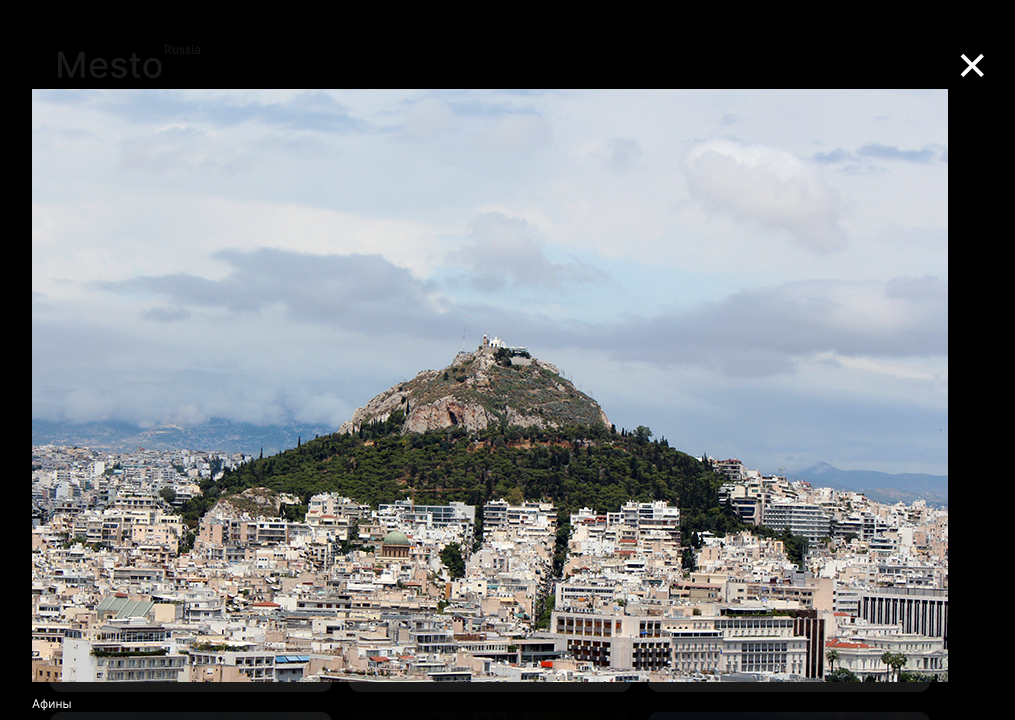
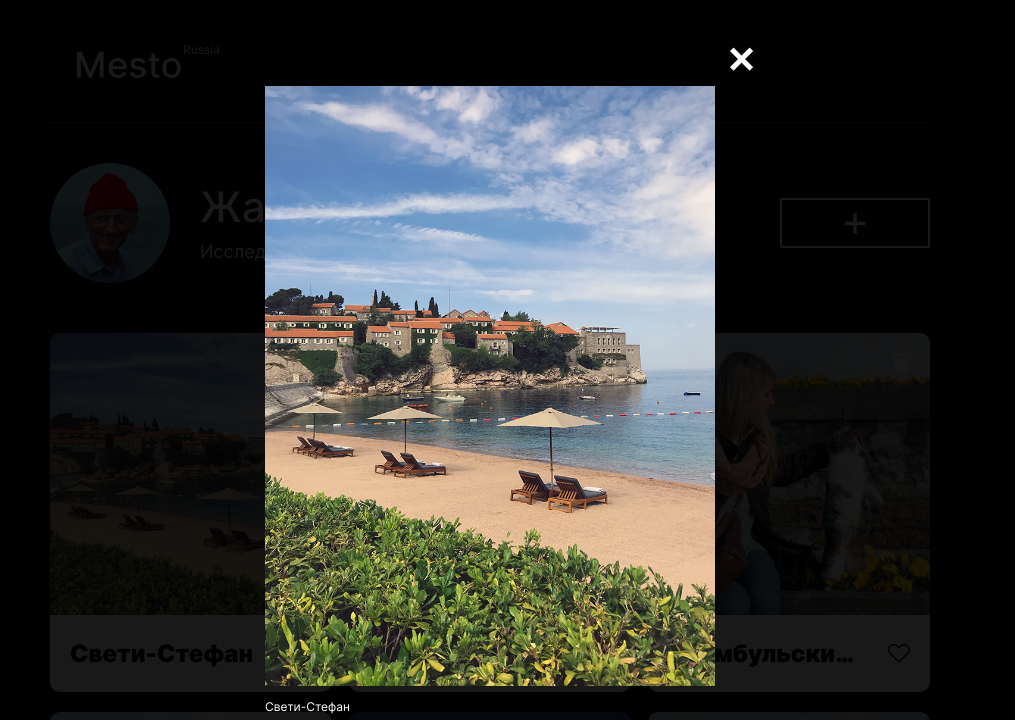
Before and after one commit to Iluxmas/mesto, a plain HTML site: page index.html in a window 1280 px wide. Both pictures are taken after a click on the picture 341 px from the left and 474 px from the top of the page. Shown: the top 720 px of the page, without its empty margins (150-1165 px from the left). Drawn offline with Linux system fonts and the light colour scheme; files whose address does not match are found by name.

Commit message:
5sprint 1st attempt

```diff
--- a/blocks/header/header.css
+++ b/blocks/header/header.css
@@ -10,5 +10,7 @@
   .header {
     padding-top: 45px;
     padding-bottom: 41px;
+    margin-left: 0;
+    margin-right: 0;
   }
 }
--- a/blocks/popup/__close-button/popup__close-button.css
+++ b/blocks/popup/__close-button/popup__close-button.css
@@ -1,9 +1,9 @@
 .popup__close-button {
   color: #FFFFFF;
-  font-weight: 500;
-  font-size: 32px;
+  font-weight: 700;
+  font-size: 26px;
   position: absolute;
-  top: -47px;
+  top: -40px;
   right: -5px;
   background: none;
   border: none;
@@ -11,8 +11,9 @@
 
 @media (min-width: 545px) {
   .popup__close-button {
+    top: -47px;
     right: -47px;
-    font-size: 40px;
+    font-size: 36px;
   }
 }
 
--- a/blocks/popup/__zoom-image/popup__zoom-image.css
+++ b/blocks/popup/__zoom-image/popup__zoom-image.css
@@ -1,6 +1,7 @@
 .popup__zoom-image {
     object-fit: cover;
     object-position: center;
-    max-width: 100%;
+    max-width: 75vw;
     max-height: 75vh;
+    height: auto;
 }
--- a/index.html
+++ b/index.html
@@ -44,7 +44,7 @@
 
     <div class="popup popup_card-zoom ">
       <div class="popup__image-container">
-        <img class="popup__zoom-image" src="" alt="">
+        <img class="popup__zoom-image" src="template" alt="">
         <h3 class="popup__image-caption"></h3>
         <button class="popup__close-button">&#10005;</button>
       </div>
@@ -76,7 +76,7 @@
 
   <template id="card-template">
     <li class="card">
-      <img class="card__image" src="" alt="">
+      <img class="card__image" src="template" alt="">
       <div class="card__info">
         <h3 class="card__title"></h3>
         <button class="card__like-button"></button>
--- a/scripts/script.js
+++ b/scripts/script.js
@@ -91,7 +91,7 @@ const renderNewCard = function (data, container) {
     modalImageZoom.querySelector('.popup__image-caption').textContent = imageCaption;
   });
 
-  container.append(cardElement);
+  container.prepend(cardElement);
 };
 
 // Стартовый рендер карточек по массиву и template
@@ -133,7 +133,7 @@ popupAddCardForm.addEventListener('submit', (event) => {
 
   if (newCardName.value && newCardSrc.value) {
 
-    newCardRender({
+    renderNewCard({
       name: newCardName.value,
       source: newCardSrc.value
     }, cardsContainer);
```
